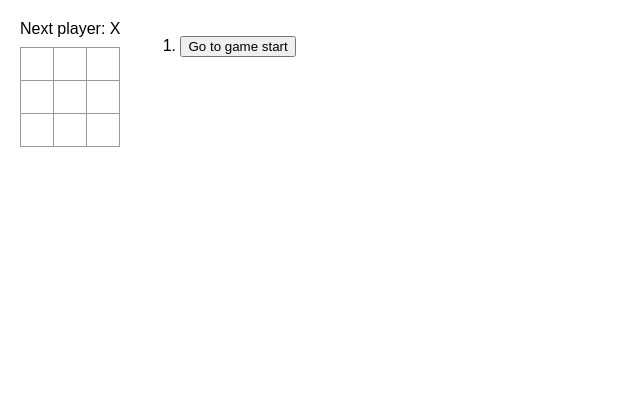
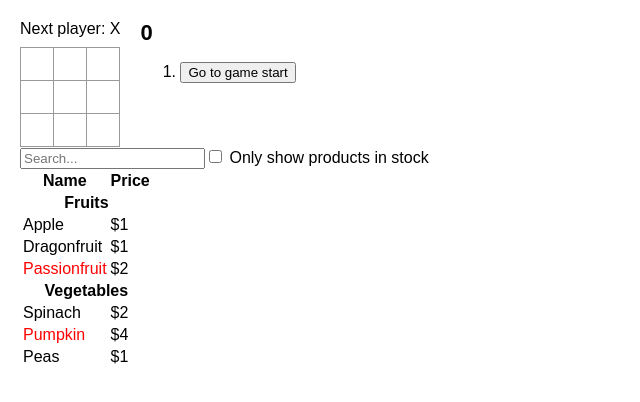
Before and after one commit to murphybread/react-pratice-manage-state, a React (Create React App) app: page / in a window 1280 px wide. Shown: the top 402 px of the page, without its empty margins (0-640 px from the left). Built offline with nearby package versions, Linux system fonts and the light colour scheme.

Commit message:
feat: static product table

```diff
--- a/src/App.js
+++ b/src/App.js
@@ -108,6 +108,7 @@
         <Board xIsNext={xIsNext} squares={currentSquares} onPlay={handlePlay} />
       </div>
       <div className="game-info">
+        <h1>{currentMove}</h1>
         <ol>{moves}</ol>
       </div>
     </div>
--- /dev/null
+++ b/src/ProductTable.js
@@ -0,0 +1,85 @@
+function ProductCategoryRow({ category }) {
+  return (
+    <tr>
+      <th colSpan="2">{category}</th>
+    </tr>
+  );
+}
+
+function ProductRow({ product }) {
+  const name = product.stocked ? (
+    product.name
+  ) : (
+    <span style={{ color: "red" }}>{product.name}</span>
+  );
+
+  return (
+    <tr>
+      <td>{name}</td>
+      <td>{product.price}</td>
+    </tr>
+  );
+}
+
+function ProductTable({ products }) {
+  const rows = [];
+  let lastCategory = null;
+
+  products.forEach((product) => {
+    if (product.category !== lastCategory) {
+      rows.push(
+        <ProductCategoryRow
+          category={product.category}
+          key={product.category}
+        />
+      );
+    }
+    rows.push(<ProductRow product={product} key={product.name} />);
+    lastCategory = product.category;
+  });
+
+  return (
+    <table>
+      <thead>
+        <tr>
+          <th>Name</th>
+          <th>Price</th>
+        </tr>
+      </thead>
+      <tbody>{rows}</tbody>
+    </table>
+  );
+}
+
+function SearchBar() {
+  return (
+    <form>
+      <input type="text" placeholder="Search..." />
+      <label>
+        <input type="checkbox" /> Only show products in stock
+      </label>
+    </form>
+  );
+}
+
+function FilterableProductTable({ products }) {
+  return (
+    <div>
+      <SearchBar />
+      <ProductTable products={products} />
+    </div>
+  );
+}
+
+const PRODUCTS = [
+  { category: "Fruits", price: "$1", stocked: true, name: "Apple" },
+  { category: "Fruits", price: "$1", stocked: true, name: "Dragonfruit" },
+  { category: "Fruits", price: "$2", stocked: false, name: "Passionfruit" },
+  { category: "Vegetables", price: "$2", stocked: true, name: "Spinach" },
+  { category: "Vegetables", price: "$4", stocked: false, name: "Pumpkin" },
+  { category: "Vegetables", price: "$1", stocked: true, name: "Peas" },
+];
+
+export default function ProductTableApp() {
+  return <FilterableProductTable products={PRODUCTS} />;
+}
--- a/src/index.js
+++ b/src/index.js
@@ -3,10 +3,11 @@
 import "./styles.css";
 
 import App from "./App";
-
+import ProductTableApp from "./ProductTable";
 const root = createRoot(document.getElementById("root"));
 root.render(
   <StrictMode>
     <App />
+    <ProductTableApp />
   </StrictMode>
 );
```
Also changed, not shown: src/test.html (added).
